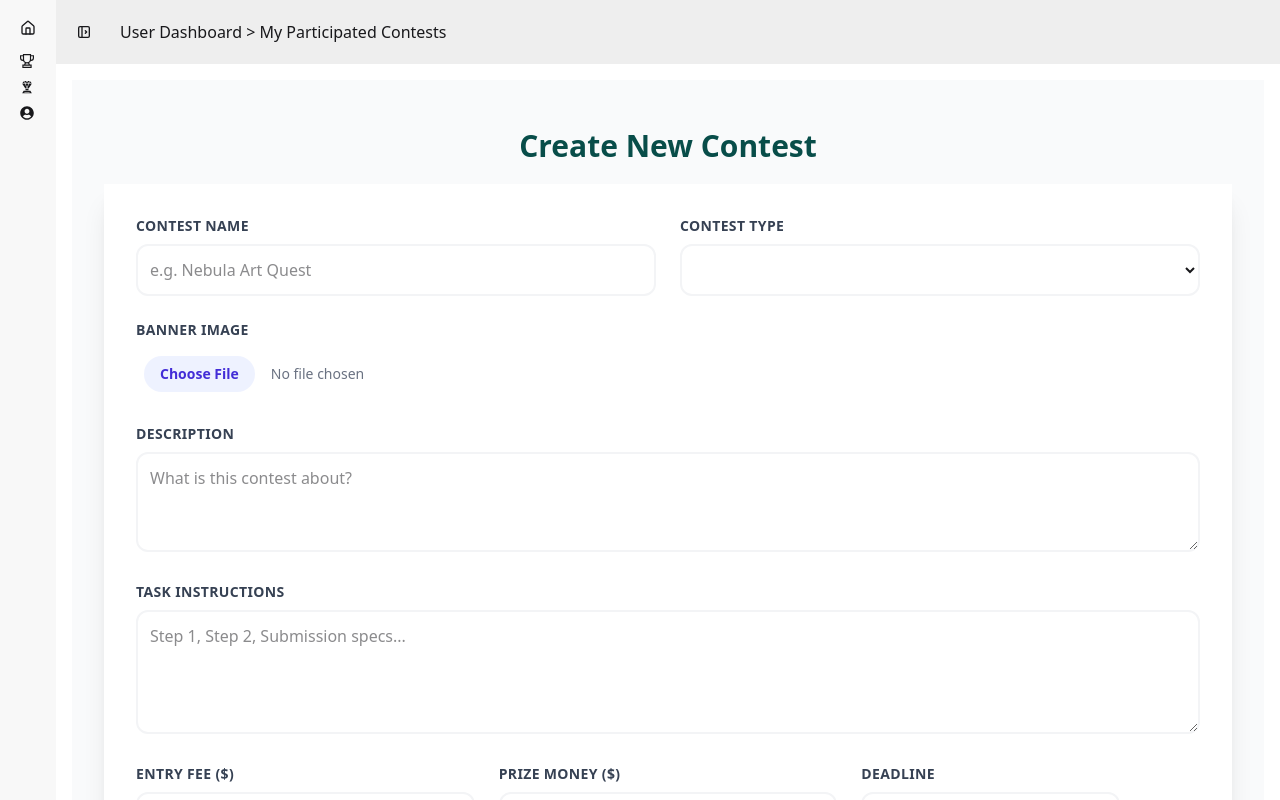
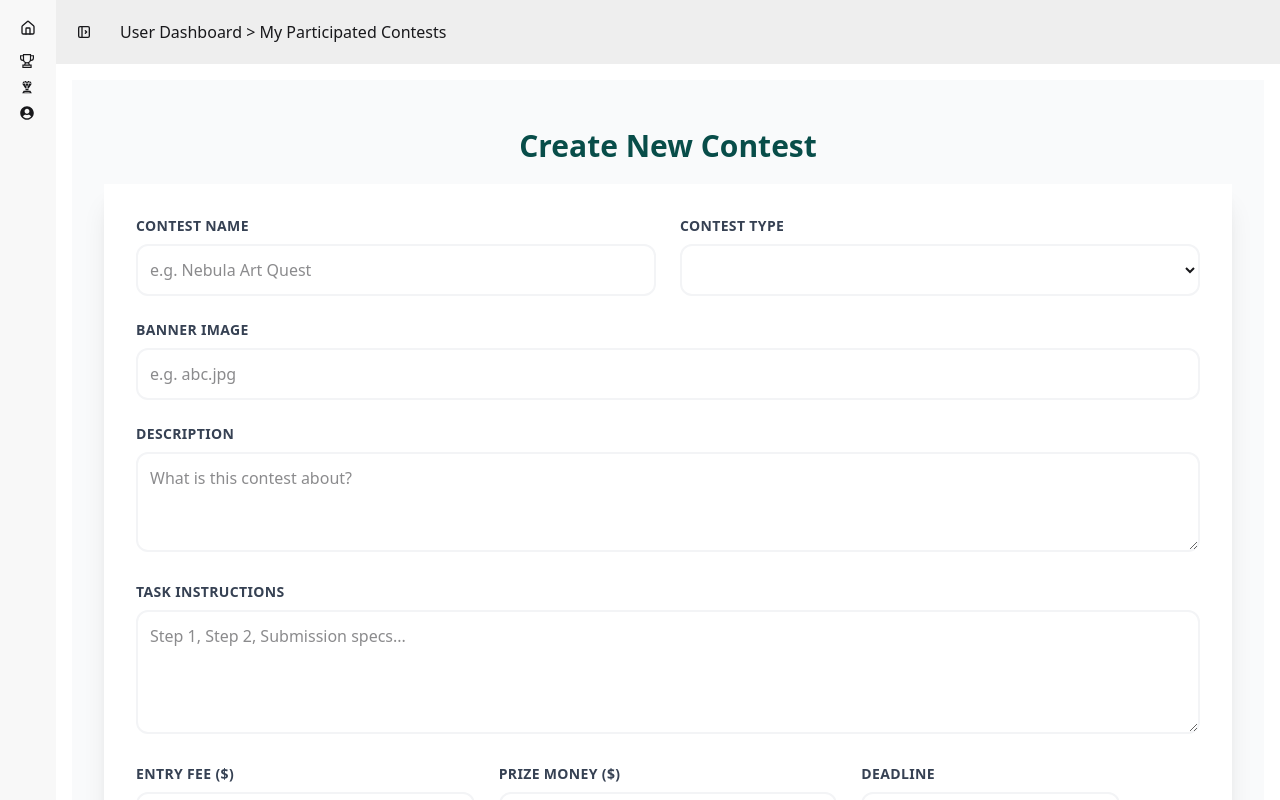
Before and after one commit to abubakar-arman/B12A11-contest-forge-client, a React (Vite) app: page /dashboard/add-contest in a window 1280 px wide. Shown: the top 800 px of the page. Built offline with nearby package versions, Linux system fonts and the light colour scheme; no server answers.

Commit message:
Add AddContest funtionalities

```diff
--- a/src/pages/Dashboard/Creator/AddContest.jsx
+++ b/src/pages/Dashboard/Creator/AddContest.jsx
@@ -2,6 +2,9 @@ import React from 'react';
 import { useForm, Controller } from 'react-hook-form';
 import DatePicker from 'react-datepicker';
 import "react-datepicker/dist/react-datepicker.css";
+import { useMutation, useQueryClient } from '@tanstack/react-query';
+import api from '../../../config/api';
+import { toast } from 'react-toastify';
 
 const AddContest = () => {
   const { register, handleSubmit, control, formState: { errors } } = useForm({
@@ -11,17 +14,40 @@ const AddContest = () => {
     }
   });
 
-  const onSubmit = (data) => {
-    console.log("Contest Data Submitted:", data);
-    alert("Contest Created Successfully!");
-  };
+  const queryClient = useQueryClient();
+  const mutationAddContest = useMutation({
+    mutationFn: (contest) => api.post('/api/contests', contest),
+    onSuccess: (res) => {
+      console.log('Server Response :', res.data);
+      queryClient.invalidateQueries({ queryKey: ['contests'] })
+
+      toast.success('Contest Created Successfully!')
+    },
+    onError: (err) => console.error('Mutation Failed :', err)
+  })
+
+  const handleAddContest = (data) => {
+    // console.log('data', data);
+    // const {
+    //   name,
+    //   contest_type,
+    //   image,
+    //   description,
+    //   task_instruction,
+    //   price,
+    //   prize_money,
+    //   deadline
+    //  } = data
+
+    mutationAddContest.mutate(data)
+  }
 
   return (
     <div className="min-h-screen bg-gray-50 py-12 px-4 sm:px-6 lg:px-8">
-        <h3 className='text-center text-3xl font-bold text-accent-content mb-5'>Create New Contest</h3>
+      <h3 className='text-center text-3xl font-bold text-accent-content mb-5'>Create New Contest</h3>
       <div className="max-w-6xl mx-auto bg-white shadow-xl overflow-hidden">
 
-        <form onSubmit={handleSubmit(onSubmit)} className="p-8 space-y-6">
+        <form onSubmit={handleSubmit(handleAddContest)} className="p-8 space-y-6">
 
           <div className="grid grid-cols-1 md:grid-cols-2 gap-6">
             <div>
@@ -50,10 +76,10 @@ const AddContest = () => {
           <div>
             <label className="block text-sm font-bold text-gray-700 mb-2 uppercase tracking-wide">Banner Image</label>
             <input
-              type="file"
-              {...register("image", { required: "Please upload a banner" })}
-              className="w-full p-2 text-sm text-gray-500 file:mr-4 file:py-2 file:px-4 file:rounded-full file:border-0 file:text-sm file:font-semibold file:bg-indigo-50 file:text-indigo-700 hover:file:bg-indigo-100 cursor-pointer"
-            />
+                {...register("image", { required: "Please upload a banner" })}
+                placeholder="e.g. abc.jpg"
+                className={`w-full p-3 rounded-xl border-2 transition-all outline-none ${errors.name ? 'border-red-500 bg-red-50' : 'border-gray-100 focus:border-indigo-500'}`}
+              />
           </div>
 
           <div>
```
